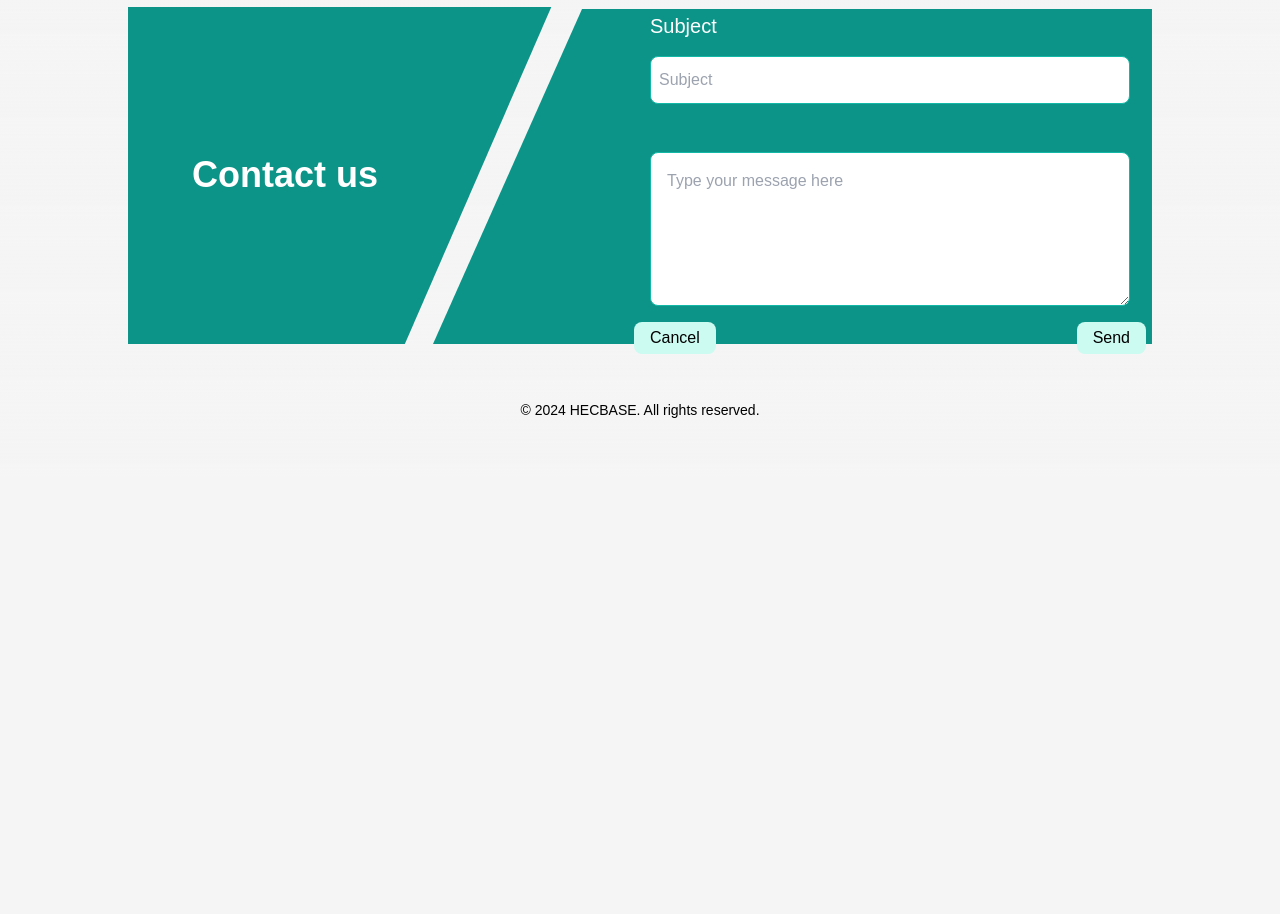
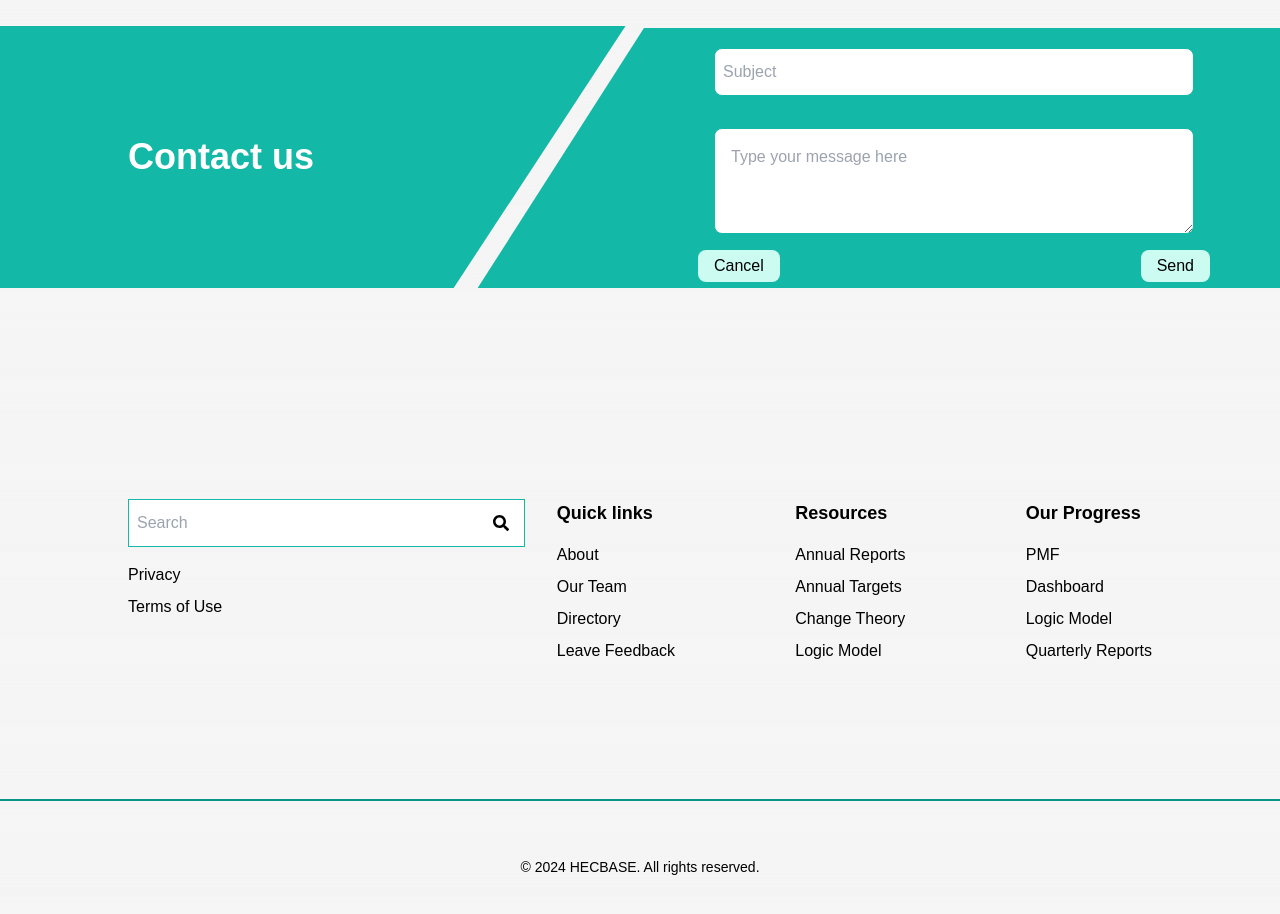
Before and after one commit to rosennabs/surveysalud, a Next.js app: page / in a window 1280 px wide. Shown: the part 1480-2394 px from the top of the page. Before the commit the page ends 1956 px from the top, so only its background shows below. Built offline with nearby package versions, Linux system fonts and the light colour scheme.

Commit message:
build and style footer section

```diff
--- a/package.json
+++ b/package.json
@@ -16,6 +16,7 @@
     "next": "14.2.2",
     "react": "^18",
     "react-dom": "^18",
+    "react-icons": "^5.2.1",
     "react-router-dom": "^6.23.1",
     "yup": "^1.4.0"
   },
--- a/src/app/layout.tsx
+++ b/src/app/layout.tsx
@@ -34,10 +34,12 @@ export default function RootLayout({
             <Header />
             <div className="border-b-2 border-teal-600"></div>
 
-            <main className="flex-grow mx-32">
+            <main className="flex-grow">
 
             {children}
           </main>
+
+            <div className="border-b-2 border-teal-600 mt-32"></div>
 
           <footer className="w-full py-4 text-center">
             <p className="text-sm my-10">© 2024 HECBASE. All rights reserved.</p>
--- a/src/app/page.tsx
+++ b/src/app/page.tsx
@@ -3,7 +3,8 @@
 import React, { useState } from "react";
 import Link from "next/link";
 import { useFormContext } from "../contexts/FormContext";
-import ContactForm from '../components/ContactForm'
+import ContactForm from '../components/ContactForm';
+import { FaSearch } from "react-icons/fa";
 
 const resourceCard =
   "flex flex-col bg-white cursor-pointer border rounded-2xl border-neutral-200 w-[350px] p-4";
@@ -33,7 +34,7 @@ export default function Home() {
 
       {/* Section: PMF */}
 
-      <section className="relative flex">
+      <section className="relative flex mx-32">
         <div className="relative flex flex-col my-24 w-2/3 z-10">
           <h1 className="text-5xl text-black pb-8">
             PERFORMANCE MEASUREMENT & EVALUATION{" "}
@@ -74,7 +75,7 @@ export default function Home() {
 
       {/* Section: Resource Hub */}
 
-      <section className="flex flex-col items-center">
+      <section className="flex flex-col items-center mx-32">
 
         <h1 className="text-5xl text-black mt-48 pb-8 z-10">RESOURCE HUB</h1>
 
@@ -181,15 +182,56 @@ export default function Home() {
         </div>
       </section>
 
-      <section className="mt-48 relative">
+      <section className="my-48 relative">
         <div className="relative">
-          <img className="w-full" src="/contact.svg" alt="a trapezium"/>
+          <img className="w-full" src="/contact.svg" alt="a trapezium" />
         </div>
 
-        <div className="absolute inset-0 flex items-center text-4xl text-white montserrat-semibold z-10">
-          <p className="ml-16">Contact us</p>
+        <div className="absolute inset-0 items-center flex text-4xl text-white montserrat-semibold z-10">
+          <p className="ml-32">Contact us</p>
           <div className="text-base text-black montserrat-regular w-1/2 ml-64">
             <ContactForm />
+          </div>
+
+        </div>
+      </section>
+
+      <section className="flex mx-32">
+        <div className="w-2/5 mr-8">
+          <form action="/search" method="GET" className="relative">
+            <input className="border-solid border border-teal-500 w-full p-2 h-12 mb-4" type="text" name="search" placeholder="Search">
+            </input>
+            <FaSearch className="absolute top-4 right-4"/>
+          </form>
+
+          <p className="mb-2">Privacy</p>
+          <p className="mb-2">Terms of Use</p>
+
+        </div>
+
+        <div className="flex justify-between w-3/5">
+          <div className="flex flex-col" >
+            <h5 className="text-lg pb-4 montserrat-semibold">Quick links</h5>
+            <p className="mb-2">About</p>
+            <p className="mb-2">Our Team</p>
+            <p className="mb-2">Directory</p>
+            <p className="mb-2">Leave Feedback</p>
+          </div>
+
+          <div className="flex flex-col" >
+            <h5 className="text-lg pb-4 montserrat-semibold">Resources</h5>
+            <p className="mb-2">Annual Reports</p>
+            <p className="mb-2">Annual Targets</p>
+            <p className="mb-2">Change Theory</p>
+            <p className="mb-2">Logic Model</p>
+          </div>
+
+          <div className="flex flex-col" >
+            <h5 className="text-lg pb-4 montserrat-semibold">Our Progress</h5>
+            <p className="mb-2">PMF</p>
+            <p className="mb-2">Dashboard</p>
+            <p className="mb-2">Logic Model</p>
+            <p className="mb-2">Quarterly Reports</p>
           </div>
 
         </div>
--- a/src/components/ContactForm.tsx
+++ b/src/components/ContactForm.tsx
@@ -25,16 +25,15 @@ const validationSchema = Yup.object({
 
 function Contact() {
   return (
-    <div>
+    <div className="ml-32">
       <Formik
         initialValues={initialValues}
-        validationSchema={validationSchema}
+        // validationSchema={validationSchema}
       >
-        {({ values }) => {
+        {({ }) => {
           return (
             <Form>
               <FormField
-                label='Subject'
                 name='subject'
                 placeholder="Subject"
               />
@@ -42,11 +41,11 @@ function Contact() {
                 name='message'
                 as="textarea"
                 wrap="soft"
-                rows="5"
+                rows="3"
                 placeholder="Type your message here"
               />
               <div className="flex flex-row justify-between">
-                <button className={`${button}`} type="submit">Cancel</button>
+                <button className={button} type="submit">Cancel</button>
                 <button className={button} type="reset">Send</button>
               </div>
 
--- a/src/components/FormField.tsx
+++ b/src/components/FormField.tsx
@@ -17,7 +17,7 @@ function FormField({
   return (
     <div className="flex flex-col p-4 w-full">
       {/*Question field*/}
-      <label className="pb-4 text-xl text-white">{label}</label>
+      <label className="text-xl text-white">{label}</label>
 
       {as === "select" ? (
         <>
```
Also changed, not shown: public/contact.svg, 1 other file (tests, documents, lock files or other folders).
